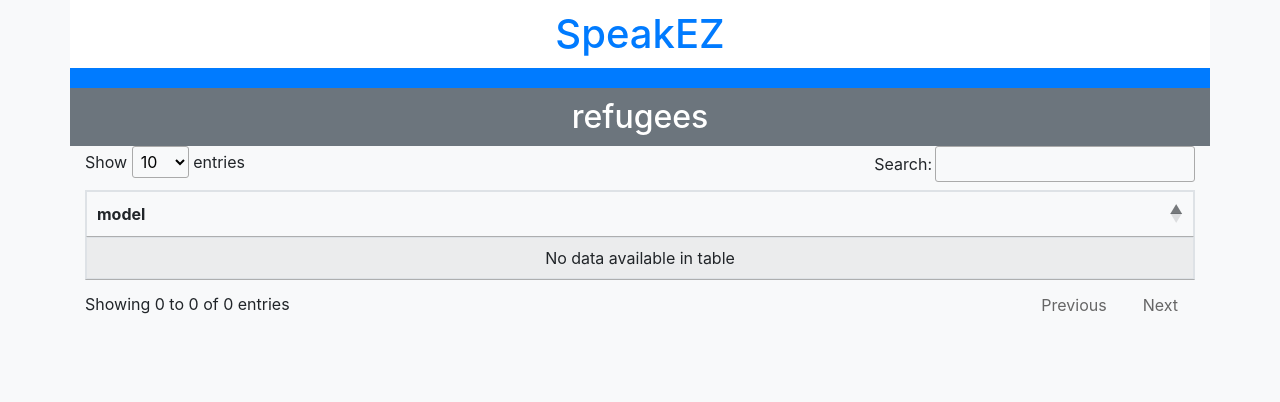
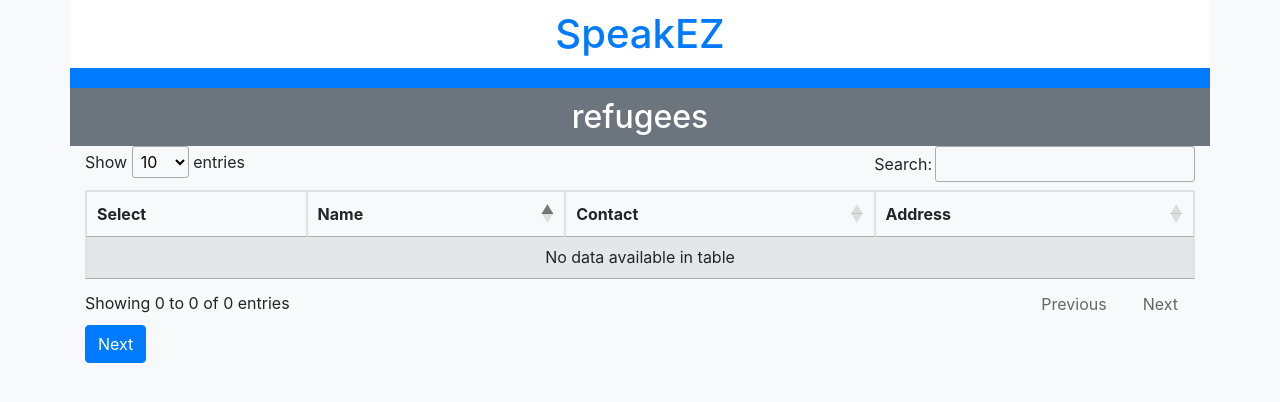
Before and after one commit to zyi103/speakez, a Django app: page /admin/select_recipients/ in a window 1280 px wide. Shown: the top 402 px of the page. Run offline with Django 3.2, Linux system fonts and the light colour scheme; the visitor is signed in with stand-in values (Sample User, id 1); data that the repository does not hold is empty; some libraries are stand-ins or nearby versions.

Commit message:
select recipients

```diff
--- a/speakez/speakez/templates/refugee/select_recipients.html
+++ b/speakez/speakez/templates/refugee/select_recipients.html
@@ -11,27 +11,87 @@
         </div>
     </div>
 </div>
-<table id="refugees" class="table table-striped table-bordered" width="100%">
+<table id="recipient" class="table table-striped table-bordered display" width="100%">
     <thead>
         <tr>
-            <th>model</th>
+            <th>Select</th>
+            <th>Name</th>
+            <th>Contact</th>
+            <th>Address</th>
         </tr>
     </thead>
 </table>
+<button type="button" class="btn btn-primary" onclick="logList()">Next</button>
 {% comment %} <script type="text/javascript" src="https://cdnjs.cloudflare.com/ajax/libs/fuse.js/3.4.4/fuse.min.js"></script> {% endcomment %}
 <script type="application/javascript">
-    let data = {{recipient | safe}}
+    let recipient = {{recipient | safe}}
+    let recipientList = []
+    console.log(recipient)
 
     $(document).ready(function () {
-        $('#refugees').DataTable({
-            data: data,
-            "columns": [
-                { "data": "fields.first_name" },
-        ]
+        let table = $('#recipient').DataTable({
+            data: recipient,
+            columns: [
+                {
+                    aTargets: [0],
+                    orderable: false,
+                    mRender: function (data, type, row) {
+                    return  `<input style="width: 30px; height: 30px;" type="checkbox" id="${row.pk}" name="checkbox" disabled value="checkedValue">`
+                    }
+                },
+                {
+                    mRender : function ( data, type, row ) {
+                    return `${row.fields.first_name}, ${row.fields.last_name}`}
+                },
+                {
+                    mRender : function ( data, type, row ) {
+                    return row.fields.phone_number}
+                },
+                {
+                    mRender : function ( data, type, row ) {
+                    return `${row.fields.street_number}<br>${row.fields.street_name}, ${row.fields.city}, ${row.fields.zip_code}`}
+                },
+            ],
+            order: [[ 1, 'asc' ]],
+        });
+        $('#recipient tbody').on('click', 'tr', function () {
+            var recipientData = table.row(this).data()
+            var checkbox = document.getElementById(recipientData.pk)
+            checkbox.checked = !checkbox.checked
+            if (checkbox.checked) {
+                recipientList.push(recipientData)
+            } else {
+                for(var i = recipientList.length - 1; i >= 0; i--) {
+                    if(recipientList[i].pk === recipientData.pk) {
+                        recipientList.splice(i, 1);
+                    }
+                }
+            }
+        });
+
+        // Handle form submission event
+        $('#frm-example').on('submit', function(e){
+            var form = this;
+
+            var rows_selected = table.column(0).checkboxes.selected();
+
+            // Iterate over all selected checkboxes
+            $.each(rows_selected, function(index, rowId){
+                // Create a hidden element
+                $(form).append(
+                    $('<input>')
+                        .attr('type', 'hidden')
+                        .attr('name', 'id[]')
+                        .val(rowId)
+                );
+            });
         });
     })
 
-    console.log(JSON.stringify(data))
+    function logList() {
+        console.log(recipientList)
+    }
+
 
     {% comment %} const options = {
             shouldSort: true,
```
